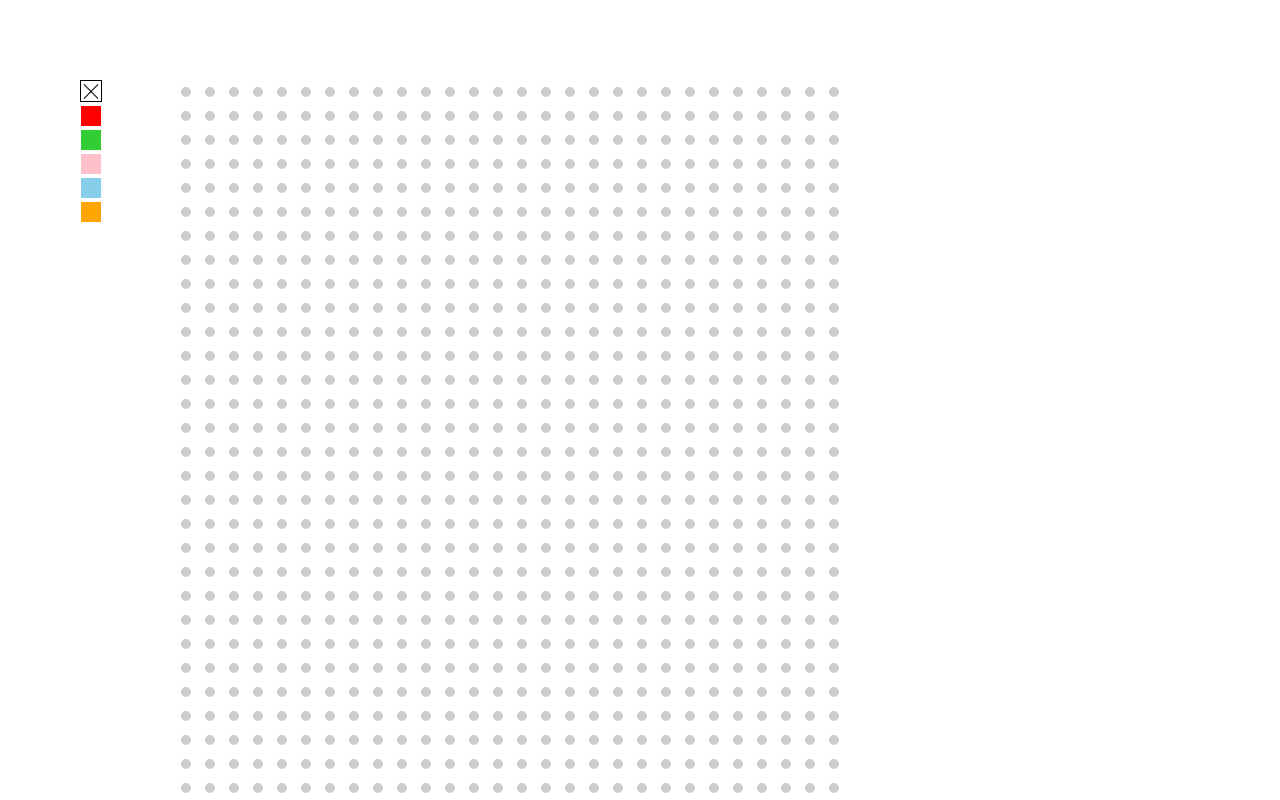
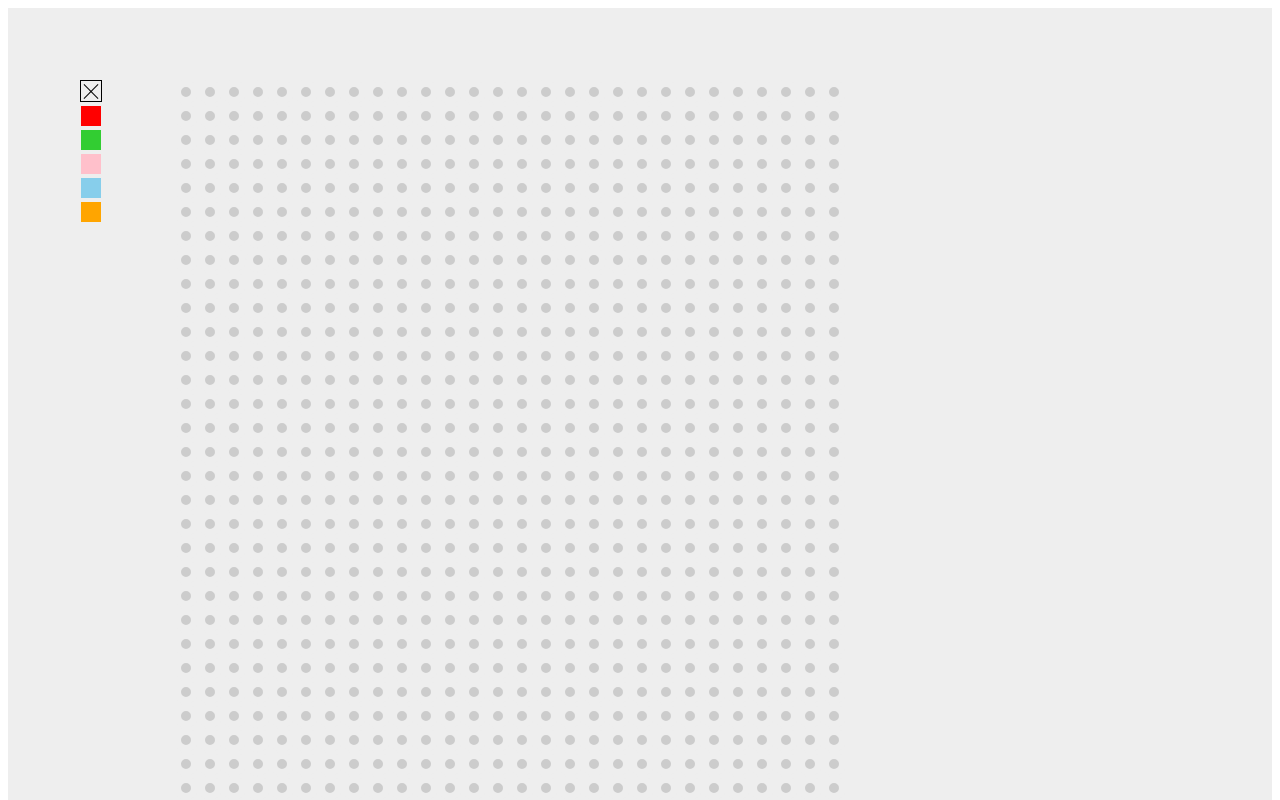
Before and after one commit to cmcrawford2/fuse-beads, a React (Vite) app: page / in a window 1280 px wide. Shown: the top 800 px of the page. Built offline with nearby package versions, Linux system fonts and the light colour scheme.

Commit message:
Added global background color

```diff
--- a/src/App.css
+++ b/src/App.css
@@ -1,6 +1,7 @@
 :root {
   --n_rows: 38;
   --n_cols: 28;
+  --global-background-color: #eee;
 }
 
 .square-template {
@@ -10,6 +11,7 @@
 .main-wrapper {
   display: flex;
   flex-direction: row;
+  background-color: var(--global-background-color);
 }
 
 .colors {
@@ -76,6 +78,6 @@
   height: 10px; /* Adjust the size of the dots as needed */
   background-color: #ccc; /* Adjust the color of the dots as needed */
   border-radius: 50%; /* Make the dots round */
-  border: 7px solid white;
+  border: 7px solid var(--global-background-color);
   /* box-sizing: border-box; */
 }
--- a/src/App.jsx
+++ b/src/App.jsx
@@ -38,7 +38,7 @@ function App() {
           key={`${row}-${col}`}
           className="dot"
           onClick={() => addBeadToDot(row, col)} // Pass the row and col to the addBeadToDot function
-          style={{ borderColor: dotColor }} // Set the border color of the dot
+          style={{ borderColor: dotColor }} // Set the background color of the dot
         ></div>
       );
     }
```
